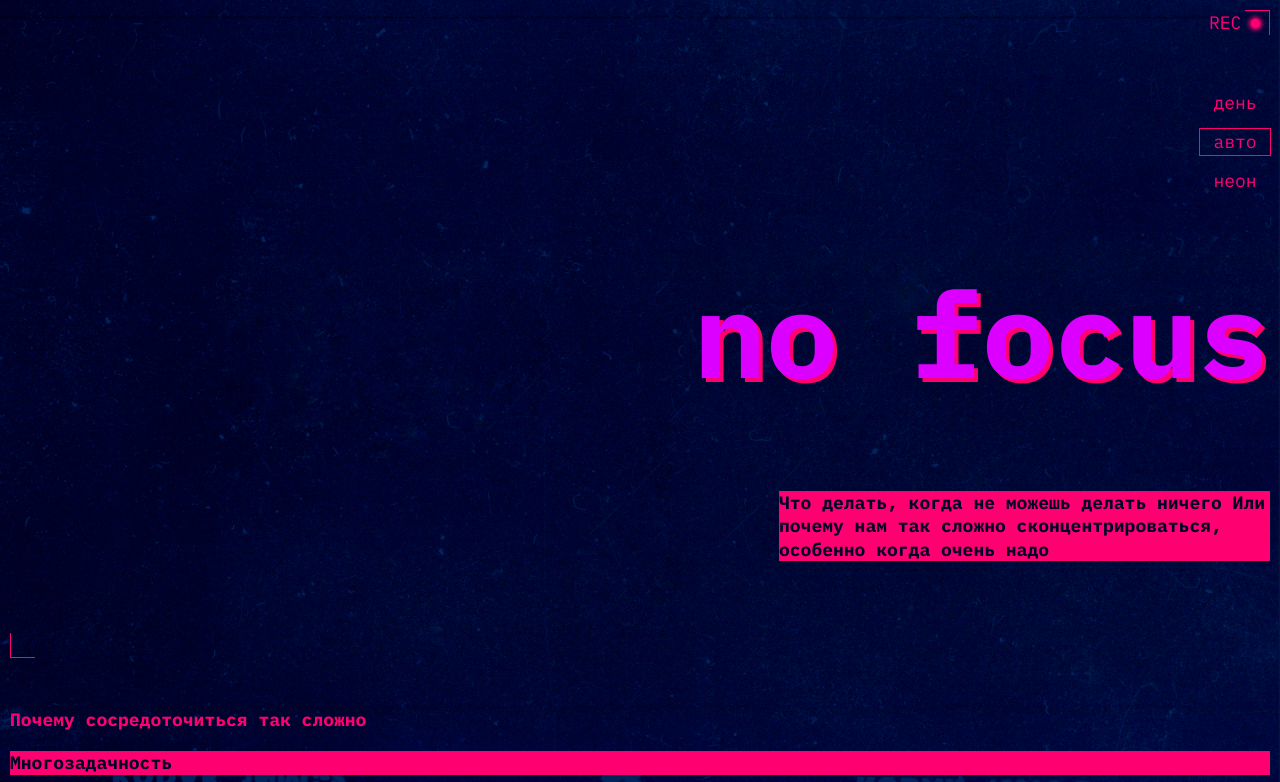
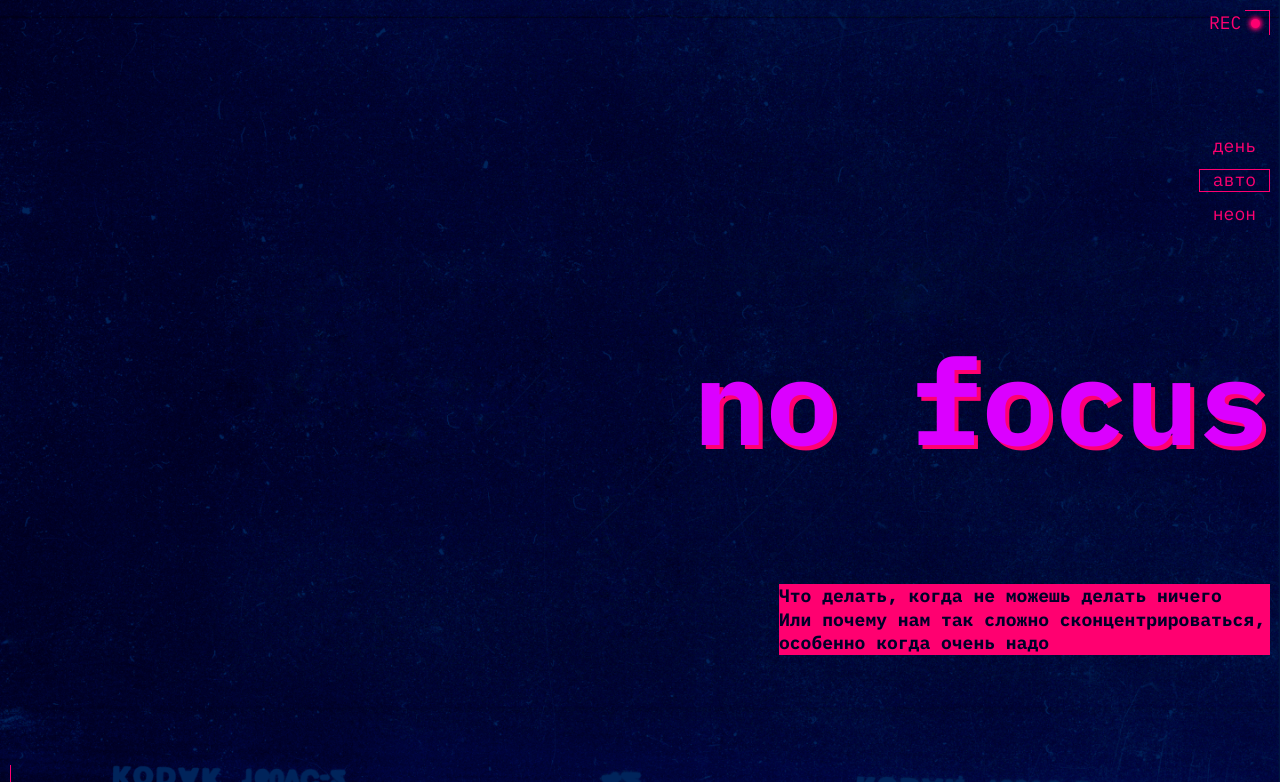
Before and after one commit to Gavrilov-A/slozhno-sosredotochitsya-fd, a plain HTML site: page index.html in a window 1280 px wide. Shown: the top 782 px of the page. Drawn offline with Linux system fonts and the light colour scheme.

Commit message:
nav_menu verstka

```diff
--- a/index.html
+++ b/index.html
@@ -8,12 +8,12 @@
     <title>Сложно сосредоточиться</title>
     <script src="./scripts/script.js"></script>
     <link rel="icon" href="./images/favicon.svg" type="image/x-icon">
+    <link rel="stylesheet" href="./fonts/fonts.css">
     <link rel="stylesheet" href="./styles/variables.css">
     <link rel="stylesheet" href="./styles/globals.css">
     <link rel="stylesheet" href="./styles/style.css">
     <link rel="stylesheet" href="./styles/dark.css">
     <link rel="stylesheet" href="./styles/light.css">
-    <link rel="stylesheet" href="./fonts/fonts.css">
   </head>
   <body class="page">
     <header class="header decorated-zone">
@@ -48,7 +48,7 @@
         no focus
       </h1>
       <p class="text-header title-decor">
-        Что делать, когда не можешь делать ничего
+        Что делать, когда не можешь делать ничего<br>
         Или почему нам так сложно сконцентрироваться, особенно когда очень надо
       </p>
     </header>
--- a/styles/dark.css
+++ b/styles/dark.css
@@ -3,6 +3,16 @@
   здесь окажутся стили, которые нужно переопределить принудительно,
   переключая тему
 */
+:root {--bg-color-page: #000028;
+--bg-img-page: url(../images/cover-image-dark.png);
+--bg-block-title: #ff0070;
+--accent-color: #ff0070;
+--color-header-title: #DB00FF;
+--color-title-block: #000028;
+--color-text-block: #F1B2CE;
+--nav-color: #ff0070;
+--nav-color-hover: rgb(255, 0, 112, 0.4);
+}
 
 :root.theme-dark {
   /* сохраните этот селектор в приведённом виде.
--- a/styles/style.css
+++ b/styles/style.css
@@ -63,42 +63,44 @@
   grid-template-rows: 1fr min-content 1fr;
   justify-items: end;
   align-items: center;
-  min-block-size: 668px;
+  block-size: 100vh;
+  padding: 10px 0;
   margin-block-end: var(--gap-page);
  }
 
  .header__theme-menu-list {
   display: grid;
-  gap: var(--gap-nav-menu);
   justify-items: center;
+  gap: 10px;
  }
 
  .header__theme-menu-button {
   color: var(--nav-color);
-  text-transform: lowercase;
   font-weight: 400;
   font-size: 18px;
+  padding: 1.5px 13px;
   line-height: 100%;
-  text-align: center;
   background-color: transparent;
   border: none;
-  inline-size: 70px;
-  block-size: 26px;
+  text-transform: lowercase;
  }
 
 .header__theme-menu-button:hover {
-  outline: 1px solid var(--nav-color-hover);
+  border: 1px solid var(--nav-color-hover);
+}
+
+.header__theme-menu-button:not(:hover) {
+
 }
 
 .header__theme-menu-button_active {
-  outline: 1px solid var(--nav-color);
-  padding: 0 13px;
+  border: 1px solid var(--nav-color);
  }
 
 .header__logo {
   font-weight: 700;
-  line-height: 83%;
-  font-size: var(--size-logo);
+  line-height: 82.5%;
+  font-size: var(--size-logo-header);
   color: var(--color-header-title);
   text-shadow: 4px 4px 0 var(--accent-color);
 }
@@ -126,11 +128,11 @@
 
 .content__section {
   display: grid;
-  gap: 20px;
+  gap: var(--gap-section);
 }
 
 .content__section__image-gap {
-  gap: 10px;
+  gap: var(--gap-block);
 }
 
 .section {
@@ -147,12 +149,12 @@
 
 .text-blocks {
   display: grid;
-  gap: 20px;
+  gap: var(--gap-section);
 }
 
 .text-block {
   display: grid;
-  gap: 10px;
+  gap: var(--gap-block);
 }
 
 .text-block__title {
@@ -186,7 +188,7 @@
 .footer {
   position: relative;
   display: grid;
-  min-block-size: 668px;
+  block-size: 100vh;
   align-items: center;
   justify-items: center;
 }
--- a/styles/variables.css
+++ b/styles/variables.css
@@ -4,7 +4,7 @@
 */
 :root {
   --font-family: "IBM Plex Mono";
-  --size-logo: clamp(7.25rem, 7.0115rem + 1.0178vw, 7.5rem);
+  --size-logo-header: clamp(7.25rem, 7.0115rem + 1.0178vw, 7.5rem);
   --padding-page: 0 10px;
   --gap-page: 40px;
   --bg-color-page: #000028;
@@ -18,6 +18,7 @@
   --gap-section: 20px;
   --nav-color: #ff0070;
   --padding-footer: 10px;
-  --gap-nav-menu: 13px;
+  --gap-nav-menu: 10px;
   --nav-color-hover: rgb(255, 0, 112, 0.4);
+  --gap-block: 10px;
 }
```
